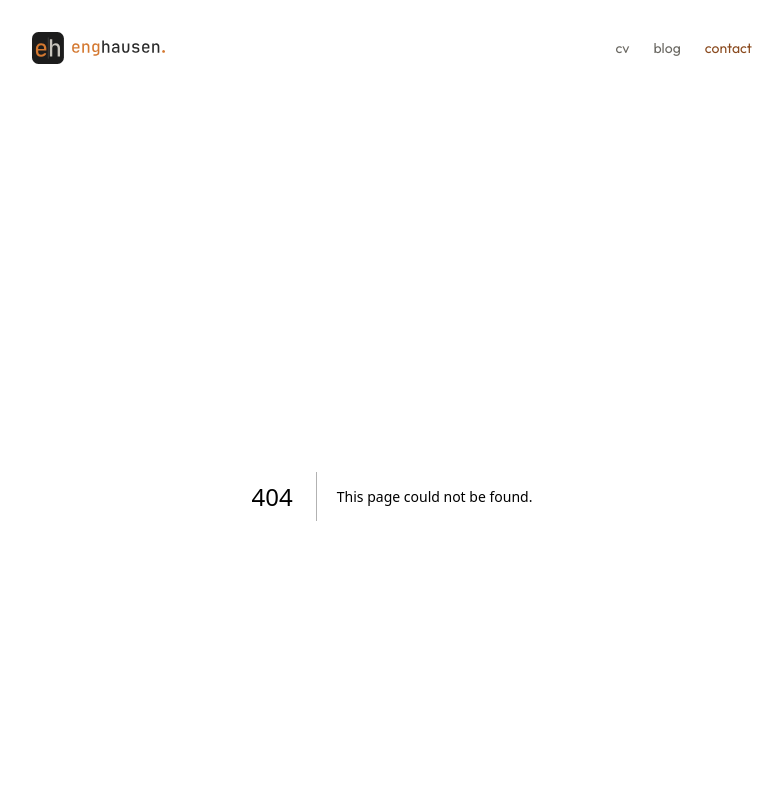
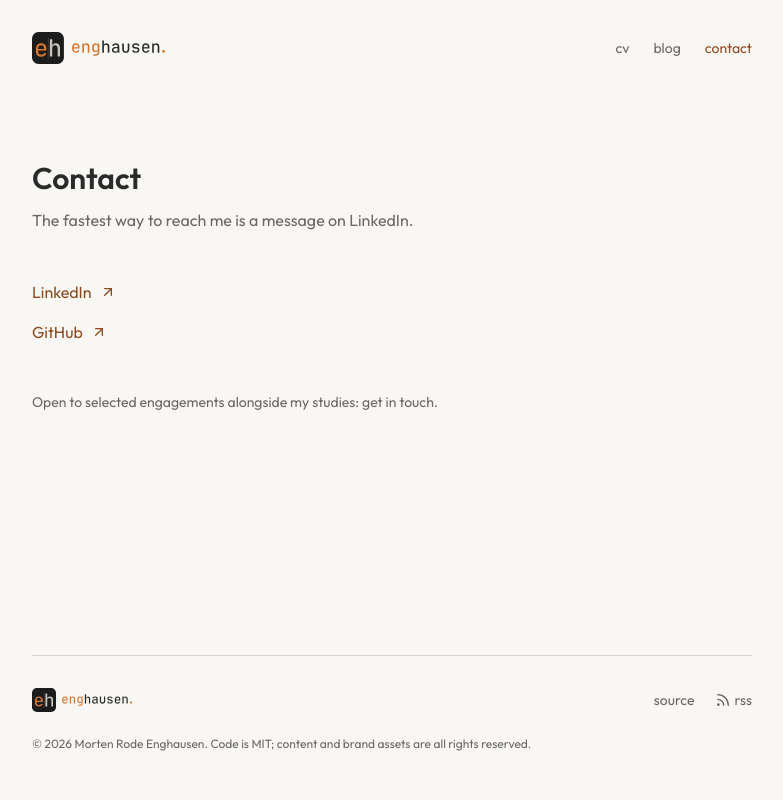
Before and after one commit to enghausen/enghausen.com, a Next.js app: page /contact in a window 1280 px wide. Before the commit this address had no page. Shown: the top 800 px of the page, without its empty margins (248-1031 px from the left). Built offline with nearby package versions, Linux system fonts and the light colour scheme.

Commit message:
Add contact page

```diff
--- /dev/null
+++ b/app/contact/page.tsx
@@ -0,0 +1,41 @@
+import type { Metadata } from "next";
+import { ArrowUpRight } from "lucide-react";
+import { cv } from "@/lib/cv";
+
+export const metadata: Metadata = {
+  title: "contact",
+  description: "Contact Morten Rode Enghausen.",
+};
+
+export default function ContactPage() {
+  return (
+    <div className="space-y-12 pt-16">
+      <header className="space-y-3">
+        <h1 className="text-3xl font-semibold">Contact</h1>
+        {/* Email lands here after the mail migration; LinkedIn is the
+            reliable channel until then. */}
+        <p className="max-w-prose text-muted">
+          The fastest way to reach me is a message on LinkedIn.
+        </p>
+      </header>
+
+      <ul className="space-y-4">
+        {cv.basics.profiles.map((profile) => (
+          <li key={profile.network}>
+            <a
+              href={profile.url}
+              className="inline-flex items-center gap-2 text-brand-safe hover:underline"
+            >
+              {profile.network}
+              <ArrowUpRight className="h-4 w-4" aria-hidden />
+            </a>
+          </li>
+        ))}
+      </ul>
+
+      <p className="max-w-prose text-sm text-muted">
+        Open to selected engagements alongside my studies: get in touch.
+      </p>
+    </div>
+  );
+}
```
